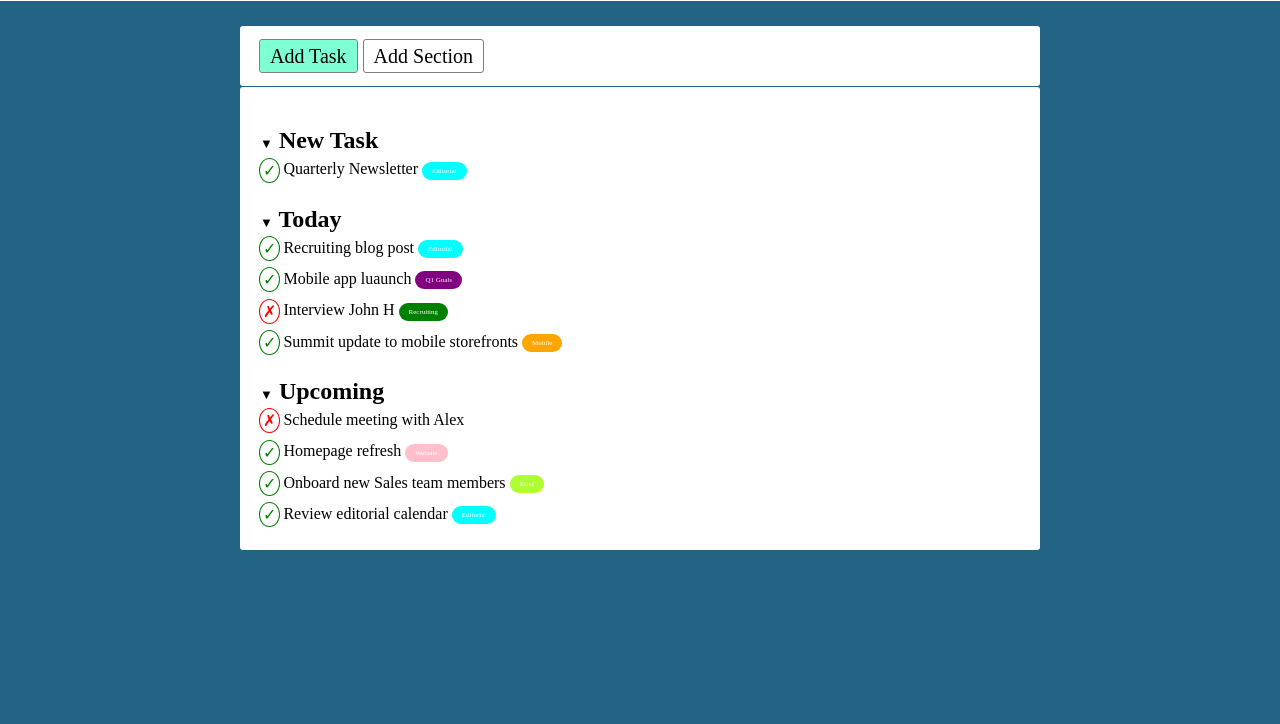
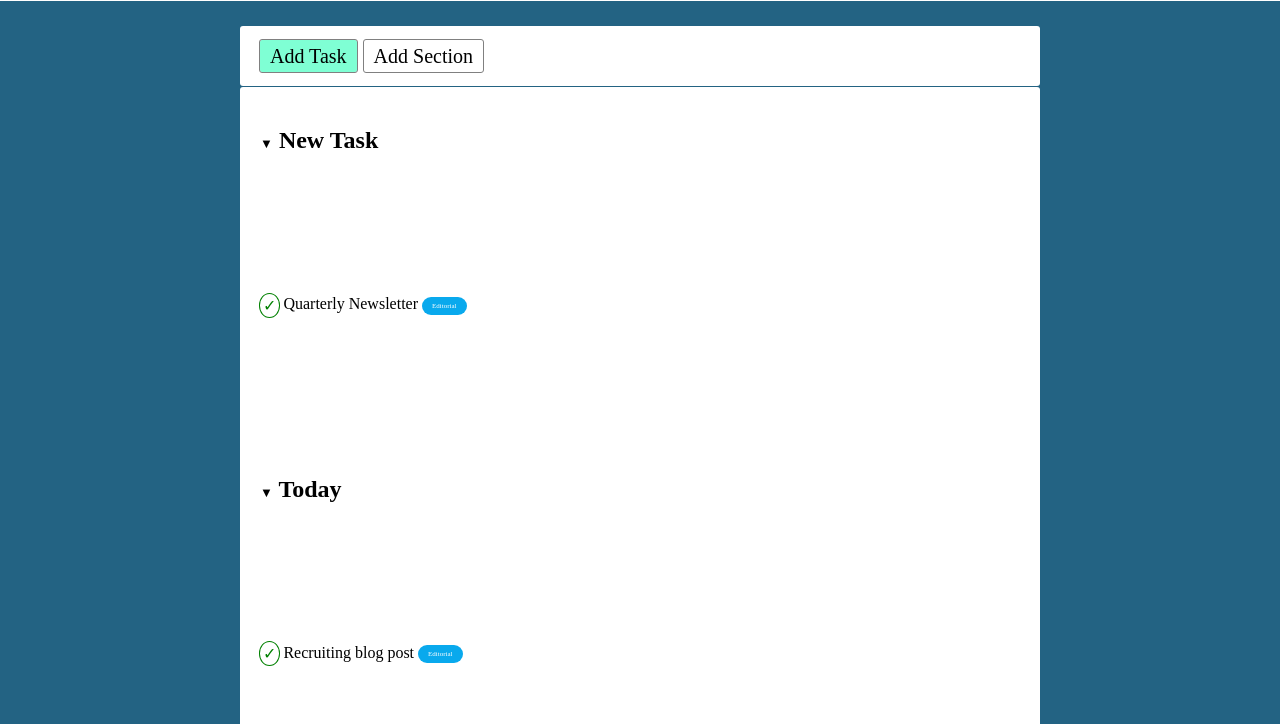
Before and after one commit to MarcoBrandino/html-css-toboolist, a plain HTML site: page index.html in a window 1280 px wide. Shown: the part 76-800 px from the top of the page. Drawn offline with Linux system fonts and the light colour scheme.

Commit message:
Correzioni varie

```diff
--- a/css/app.css
+++ b/css/app.css
@@ -63,7 +63,7 @@ body {
 }
 
 .rectangle-blu {
-    background-color: aqua;
+    background-color: #09a9ed;
     color: white;
     padding: 5px 10px;
     width: 50px;
@@ -75,18 +75,18 @@ body {
 }
 
 .rectangle-purple {
-    background-color: purple;
+    background-color: #ab5de6;
     color: white;
     padding: 5px 10px;
     width: 50px;
-    font-size: 7px;
+    font-size: 120px;
     border-radius: 10px;
     line-height: 20px;
     vertical-align: middle;
 }
 
 .rectangle-green {
-    background-color: green;
+    background-color: #2cc6ab;
     color: white;
     padding: 5px 10px;
     width: 50px;
@@ -97,7 +97,7 @@ body {
 }
 
 .rectangle-orange {
-    background-color: orange;
+    background-color: #ff9b00;
     color: white;
     padding: 5px 10px;
     width: 50px;
@@ -109,7 +109,7 @@ body {
 }
 
 .rectangle-pink {
-    background-color: pink;
+    background-color: #ec4a9d;
     color: white;
     padding: 5px 10px;
     width: 50px;
@@ -120,7 +120,7 @@ body {
 }
 
 .rectangle-green-light {
-    background-color: greenyellow;
+    background-color: #a3d116;
     color: white;
     padding: 5px 10px;
     width: 50px;
@@ -132,7 +132,8 @@ body {
 
 li {
     vertical-align: middle;
-    line-height: 30px;
+    line-height: 300px;
+    /* Come diamine centro tutto il contenuto */
 }
 
 h2 {
```
Also changed, not shown: index.html (+1 -0 lines).
